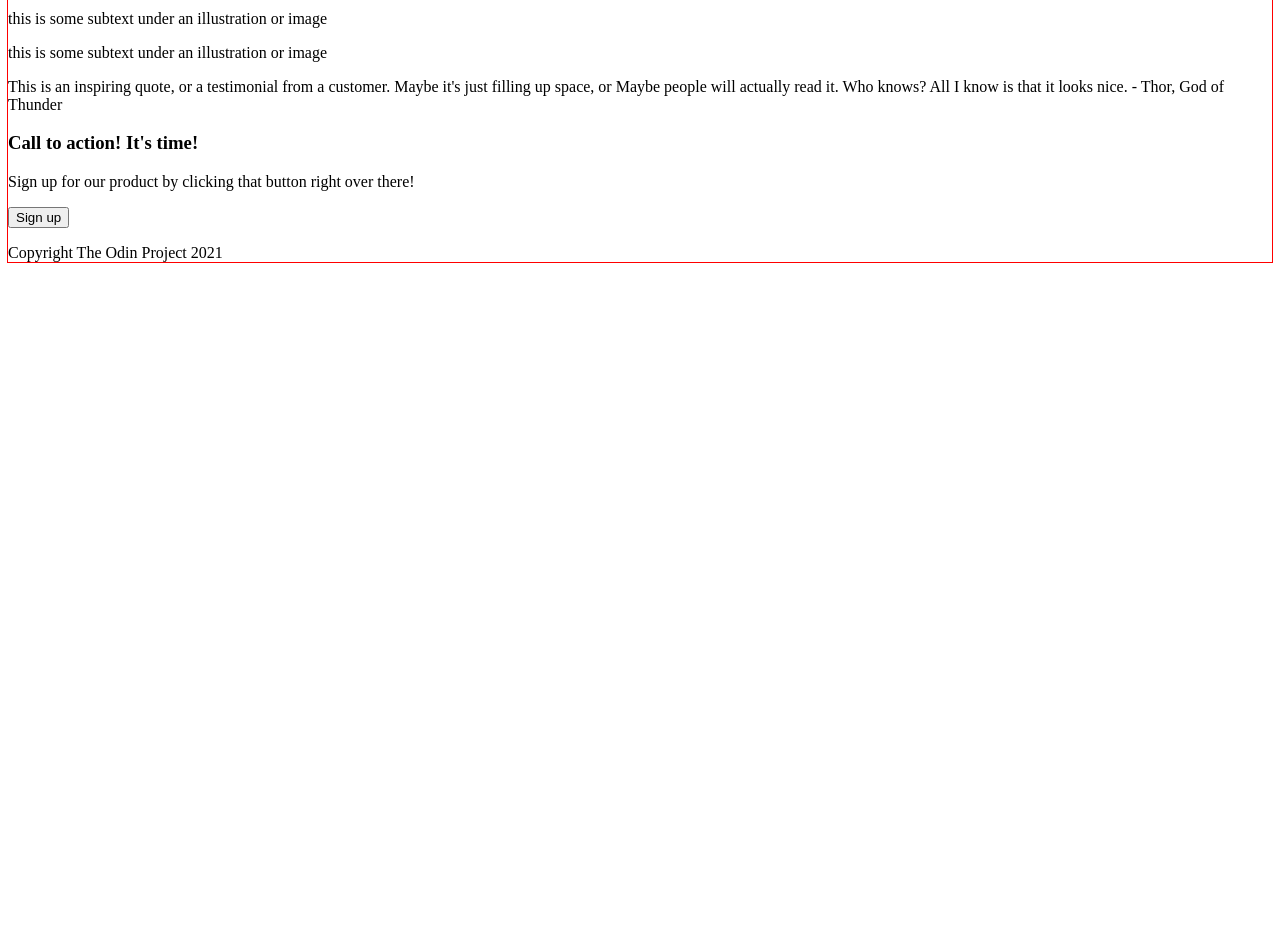
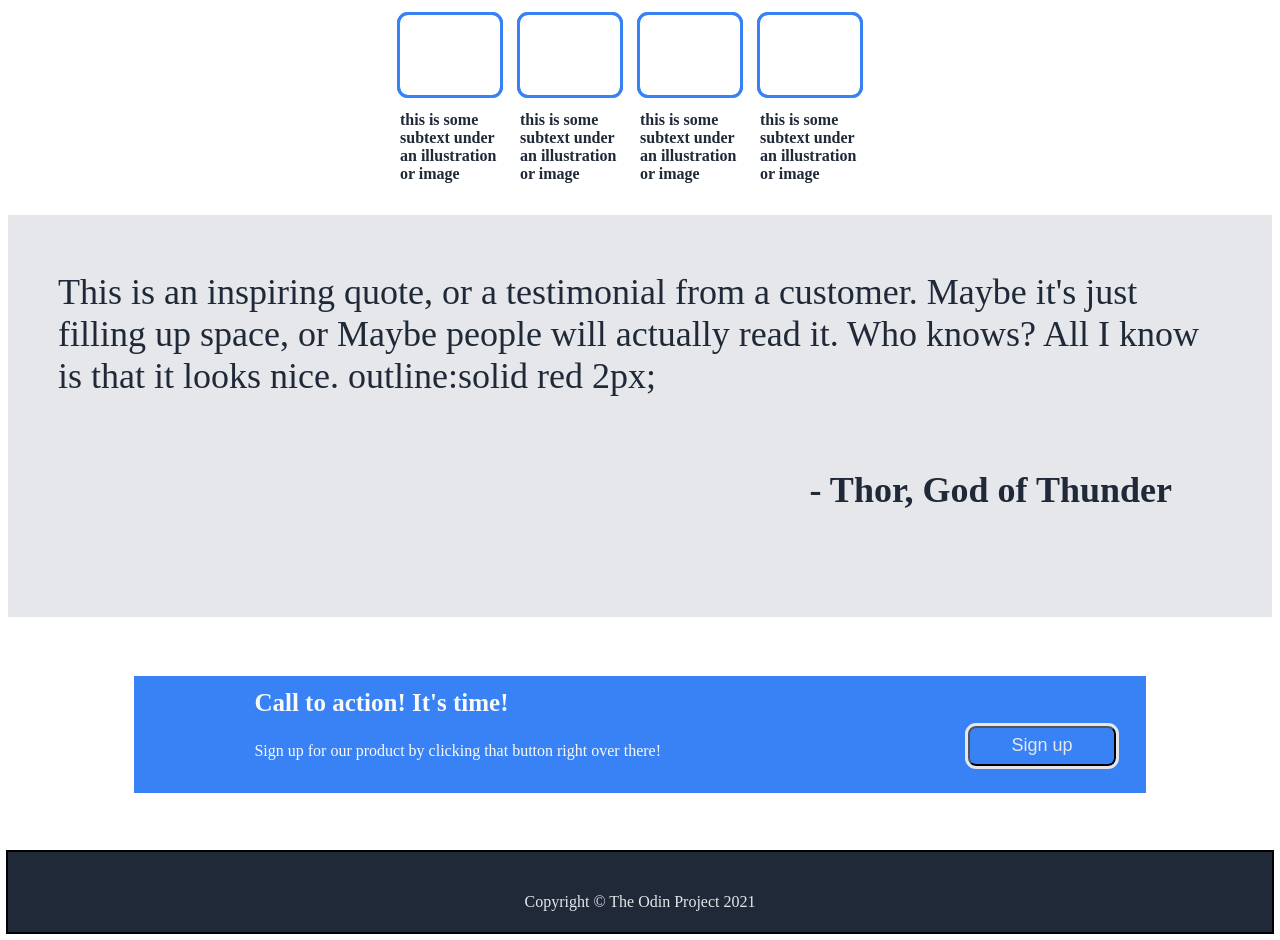
Before and after one commit to allham/odinLandingPage, a plain HTML site: page index.html in a window 1280 px wide. Shown: the part 377-1317 px from the top of the page. Before the commit the page ends 800 px from the top, so only its background shows below. Drawn offline with Linux system fonts and the light colour scheme.

Commit message:
Landing page experiment finished.HTML and CSS files setup finished ...

```diff
--- a/index.html
+++ b/index.html
@@ -36,7 +36,7 @@
             </div>
             <div class="main">
                 <div class="text">
-                    <h2>Some random information</h2>
+                    <h2>Some random information.</h2>
                 </div>
                 <div class="images">
                     <div class="img">
@@ -58,21 +58,26 @@
                 </div>
             </div>
             <div class="quote">
-                <p>This is an inspiring quote, or a testimonial from  a
+                <p class="q-txt">This is an inspiring quote, or a testimonial from  a
                    customer. Maybe it's just filling up space, or Maybe
                    people will actually read it. Who knows? All I know
-                   is that it looks nice.
-                                                - Thor, God of Thunder
-
+                   is that it looks nice.    outline:solid red 2px;
+                </p>
+                <p class="q-author">
+                    - Thor, God of Thunder
                 </p>
             </div>
             <div class="bottom">
-                <h3>Call to action! It's time!</h3>
-                <p>Sign up for our product by clicking that button right over there!</p>
-                <button class="btn">Sign up</button>
+                <div class="action">
+                    <div class="txt">
+                        <h3>Call to action! It's time!</h3>
+                        <p>Sign up for our product by clicking that button right over there!</p>
+                    </div>
+                    <button class="btn">Sign up</button>
+                </div>
             </div>
             <div class="footer">
-                <p>Copyright The Odin Project 2021</p>
+                <p>Copyright &#169; The Odin Project 2021</p>
             </div>
         </div>
     </body>
--- a/style.css
+++ b/style.css
@@ -1,6 +1,4 @@
-.container{
-    outline:solid 1px red;
-}.header{
+.header{
     background-color:#1F2937;
     display:flex;
     align-items:center;
@@ -33,18 +31,118 @@
 }
 .hero .right{
     padding-top:30px;
-    padding:50 20px 30px 50px;
-    width:40%;
-    margin-right:50px;
-    display:inline-block;
-    height:60px;
-    background-color:rgb(129, 129, 129);
+    padding:20px 30px 50px;
+    background-color:rgb(120, 120, 120);
+    margin:52px;
 }
 .hero .left{
     padding:0 20px 30px 50px;
 }
+.hero .left h1{
+    color:#F9FAF8;
+    font-weight:900;
+    font-size:48px;
+}
 .hero .left button{
     color:#1F2937;
     border-radius:7px;
-    font-size:16px;
+    font-size:26px;
+    }
+.hero .left button:hover{
+    color:#E5E7EB;
+    background-color:#3882F6;
 }
+.main{
+    display:flex;
+    flex-direction:column;
+    align-items:center;
+}
+.main .images div{
+    margin-right:20px;
+    width:100px;
+    height:80px;
+    outline:solid 3px #3882F6;
+    border-radius:8px;
+}
+.main .images p{
+    color:#1F2937;
+    font-weight:900;
+}
+.main .images{
+    margin-bottom:120px;
+    display:flex;
+    justify-content:space-between;
+    align-items:center;
+}
+.main .text h2{
+    color:#1F2937;
+    font-size:36px;
+}
+.quote{
+    background-color:#E5E7EB;
+    color:#1F2937;
+    font-size:36px;
+    display:flex;
+    flex-direction:column;
+    padding:20px 50px;
+}
+.quote .q-author{
+    font-weight:900;
+    text-align:end;
+    padding-right:50px;
+    padding-bottom:50px;
+}
+
+.bottom{
+    display:flex;
+    justify-content:center;
+    align-items:center;
+    height:30%;
+}
+.bottom .action{
+    width:80%;
+    height:50%;
+    background:#3882F6;
+    display:flex;
+}
+.bottom .action .txt{
+    padding-left:120px;
+    color:#F9FAF8;
+    width:70%;
+    display:flex;
+    flex-direction:column;
+    align-items:flex-start;
+    justify-content:center;
+}
+h3{margin-top:50px;
+    padding-bottom:0;
+    font-size:25px;
+    align-items:center;
+    justify-content:flex-start;
+
+}
+.action p{
+    margin-bottom:70px;;
+    margin-top:0;;
+}
+.btn{
+    color:#E5E7EB;
+    font-size:32px;
+    border-radius:8px;
+    width:150px;
+    height:40px;
+    outline:solid #E5E7EB;
+    background-color:transparent;
+    font-size:18px;
+    margin-top:50px;
+    margin-left:20px;
+    margin-right:30px;
+}
+.btn:hover{
+    background-color:#F9FAF8;
+    color:#3882F6;
+}
+.footer{height:7%;text-align:center;
+    outline:solid black 2px;
+    padding-top:25px;background-color:#1F2937;color:#E5E7EB;
+}
```
